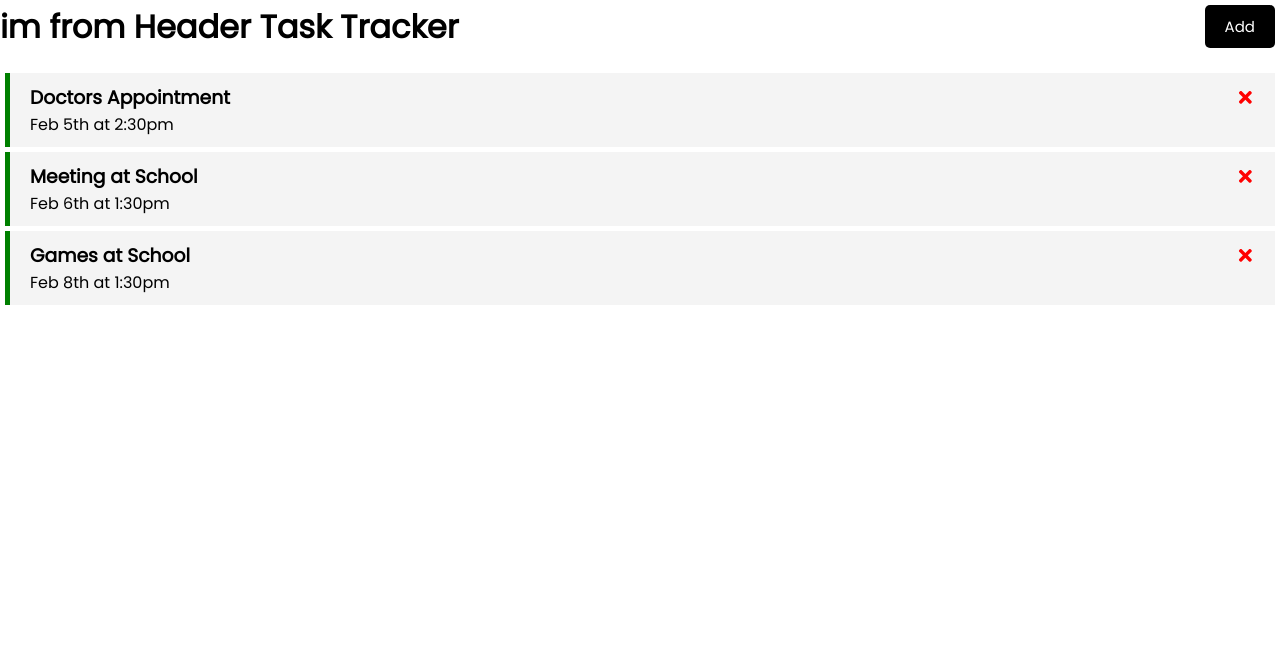
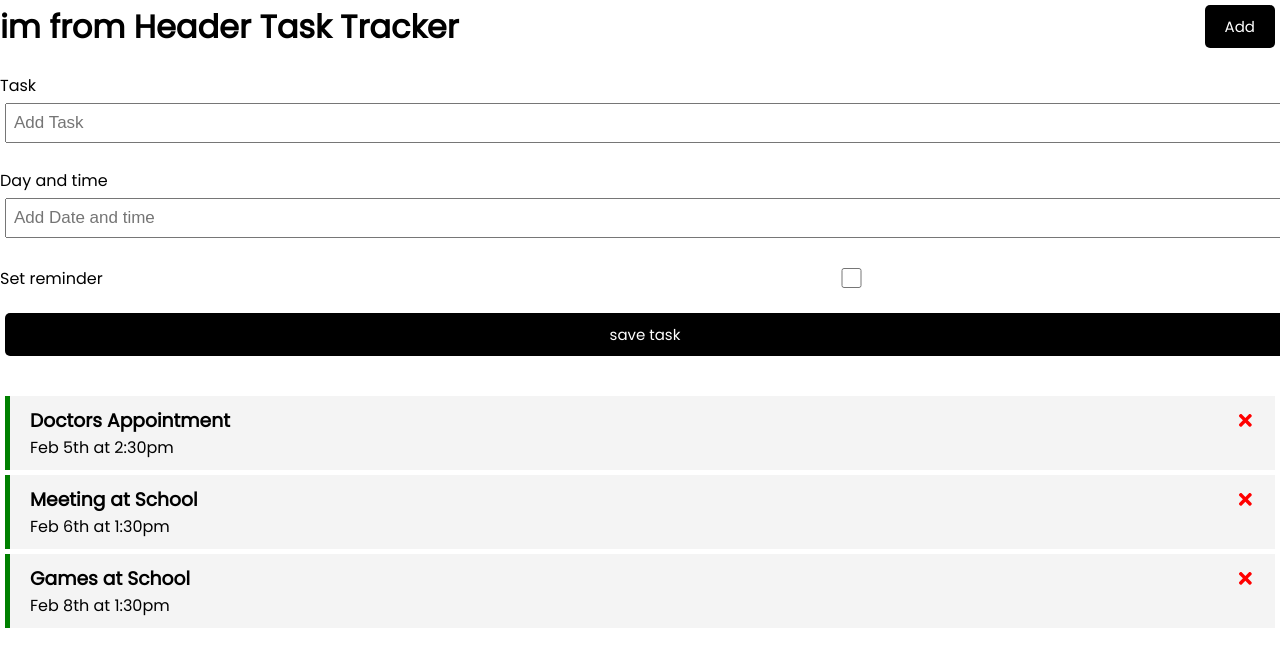
Before and after one commit to mohammedismayil/js, a React (Create React App) app: page / in a window 1280 px wide. Shown: the top 666 px of the page. Built offline with nearby package versions, Linux system fonts and the light colour scheme.

Commit message:
add task added - ismayil

```diff
--- a/src/App.js
+++ b/src/App.js
@@ -2,6 +2,7 @@
 import {useState} from 'react'
 import Header from "./Components/Header";
 import Tasks from "./Components/Tasks"
+import AddTask from "./Components/AddTask"
 // function App() {
 //   return (
 //     <div className="App">
@@ -40,7 +41,12 @@
 
    setTasks(tasks.filter((task) =>task.id !== id ))
  }
-
+const addTask = (task) => {
+  console.log(task)
+const id = Math.floor(Math.random()*10000) + 1
+const newTask = {id , ...task}
+setTasks([...tasks, newTask])
+}
  function onToggleReminder(id) {
   console.log("toggle this task of id",id)
 
@@ -50,7 +56,9 @@
  }
 return (
   <div>
+
     <Header />
+    <AddTask onAdd = {addTask}/>
     { tasks.length > 0 ?
       < Tasks  tasks = {tasks} onDelete = {deleteTask} onToggle = {onToggleReminder}/> : 'No tasks to show'}
   </div>
--- /dev/null
+++ b/src/Components/AddTask.js
@@ -0,0 +1,53 @@
+// import userEvent from '@testing-library/user-event'
+import React from 'react'
+import { useState } from 'react'
+const AddTask = ({onAdd}) => {
+
+
+     const [text, setText] = useState('')
+     const [day, setDay] = useState('')
+     const [reminder, setReminder] = useState(false)
+
+const onSubmit = (e) => {
+e.preventDefault();
+
+if (!text){
+    alert('Please add a task')
+    return
+}
+onAdd({text,day,reminder})
+setText('')
+setDay('')
+setReminder(false)
+
+}
+
+    return (
+       <form className='add-form' onSubmit = {onSubmit}>
+<div className='form-control'>
+    <label>
+        Task
+    </label>
+    <input type='text' placeholder='Add Task' value={text} onChange={(e) => setText(e.target.value)}></input>
+
+</div>
+<div className='form-control'>
+    <label>
+        Day and time
+    </label>
+    <input type='text' placeholder='Add Date and time' value={day} onChange={(e) => setDay(e.target.value)}></input>
+
+</div>
+<div className='form-control form-control-check'>
+    <label>
+        Set reminder
+    </label>
+    <input type='checkbox' checked = {reminder} value={reminder} onChange={(e) => setReminder(e.currentTarget.checked)}></input>
+
+</div>
+<input type='submit' value='save task' className='btn btn-block'></input>
+       </form>
+    )
+}
+
+export default AddTask
```
